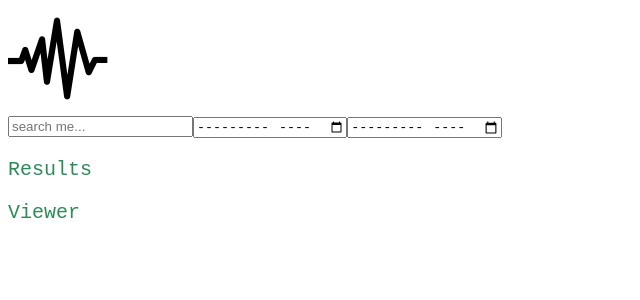
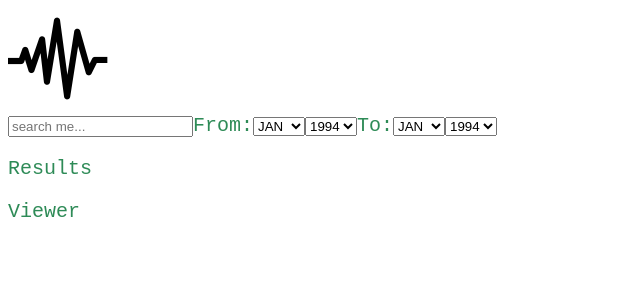
Before and after one commit to gwens/ambient-explorer-react, a React (Create React App) app: page / in a window 1280 px wide. Shown: the top 300 px of the page, without its empty margins (0-640 px from the left). Built offline with nearby package versions, Linux system fonts and the light colour scheme.

Commit message:
Added month and year dropdowns to SearchBar, and a submitSearch function that does nothing yet.

```diff
--- a/package.json
+++ b/package.json
@@ -19,6 +19,7 @@
     "react": "15.3.2",
     "react-addons-css-transition-group": "15.3.2",
     "react-dom": "15.3.2",
+    "react-month-picker": "^1.3.4",
     "react-router": "4.0.0-alpha.4"
   },
   "scripts": {
--- a/src/components/SearchBar.js
+++ b/src/components/SearchBar.js
@@ -1,12 +1,98 @@
 import React from 'react';
 
 class SearchBar extends React.Component {
+  submitSearch(event) {
+    event.preventDefault();
+    console.log('submit search');
+  }
   render() {
     return (
       <form>
-        <input type="text" class="search" placeholder="search me..." />
-        <input type="month" />
-        <input type="month" />
+        <input type="text" className="search" placeholder="search me..." onSubmit={(e) => this.submitSearch(e)}/>
+        <label>From:
+          <select>
+            <option value="01">JAN</option>
+            <option value="02">FEB</option>
+            <option value="03">MAR</option>
+            <option value="04">APR</option>
+            <option value="05">MAY</option>
+            <option value="06">JUN</option>
+            <option value="07">JUL</option>
+            <option value="08">AUG</option>
+            <option value="09">SEP</option>
+            <option value="10">OCT</option>
+            <option value="11">NOV</option>
+            <option value="12">DEC</option>
+          </select>
+          <select>
+            <option value="1994">1994</option>
+            <option value="1995">1995</option>
+            <option value="1996">1996</option>
+            <option value="1997">1997</option>
+            <option value="1998">1998</option>
+            <option value="1999">1999</option>
+            <option value="2000">2000</option>
+            <option value="2001">2001</option>
+            <option value="2002">2002</option>
+            <option value="2003">2003</option>
+            <option value="2004">2004</option>
+            <option value="2005">2005</option>
+            <option value="2006">2006</option>
+            <option value="2007">2007</option>
+            <option value="2008">2008</option>
+            <option value="2009">2009</option>
+            <option value="2010">2010</option>
+            <option value="2011">2011</option>
+            <option value="2012">2012</option>
+            <option value="2013">2013</option>
+            <option value="2014">2014</option>
+            <option value="2015">2015</option>
+            <option value="2016">2016</option>
+            <option value="2017">2017</option>
+          </select>
+        </label>
+        <label>To:
+          <select>
+            <option value="01">JAN</option>
+            <option value="02">FEB</option>
+            <option value="03">MAR</option>
+            <option value="04">APR</option>
+            <option value="05">MAY</option>
+            <option value="06">JUN</option>
+            <option value="07">JUL</option>
+            <option value="08">AUG</option>
+            <option value="09">SEP</option>
+            <option value="10">OCT</option>
+            <option value="11">NOV</option>
+            <option value="12">DEC</option>
+          </select>
+          <select>
+            <option value="1994">1994</option>
+            <option value="1995">1995</option>
+            <option value="1996">1996</option>
+            <option value="1997">1997</option>
+            <option value="1998">1998</option>
+            <option value="1999">1999</option>
+            <option value="2000">2000</option>
+            <option value="2001">2001</option>
+            <option value="2002">2002</option>
+            <option value="2003">2003</option>
+            <option value="2004">2004</option>
+            <option value="2005">2005</option>
+            <option value="2006">2006</option>
+            <option value="2007">2007</option>
+            <option value="2008">2008</option>
+            <option value="2009">2009</option>
+            <option value="2010">2010</option>
+            <option value="2011">2011</option>
+            <option value="2012">2012</option>
+            <option value="2013">2013</option>
+            <option value="2014">2014</option>
+            <option value="2015">2015</option>
+            <option value="2016">2016</option>
+            <option value="2017">2017</option>
+          </select>
+        </label>
       </form>
     )
   }
```
Also changed, not shown: 1 other file (tests, documents, lock files or other folders).
